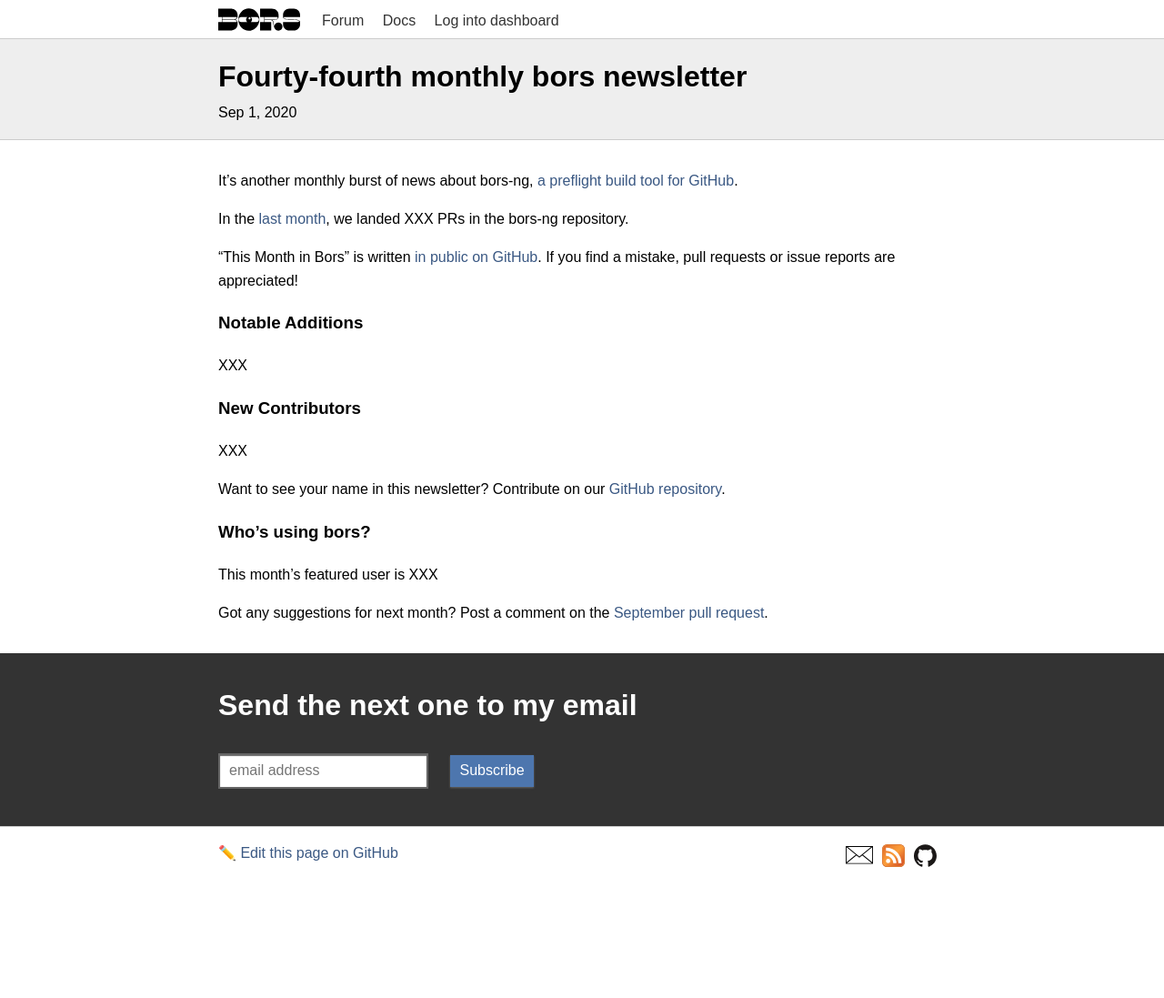
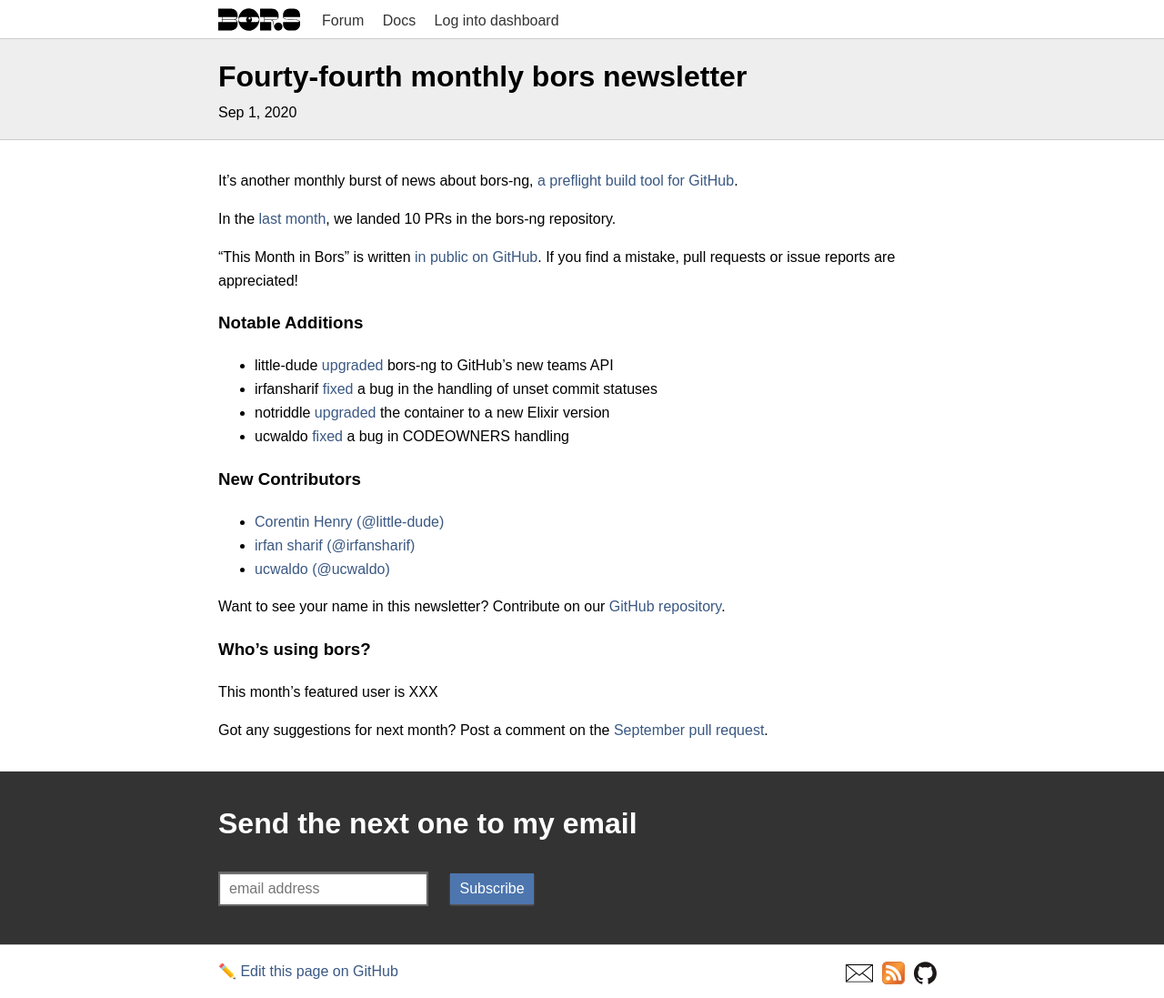
Before and after one commit to bors-ng/bors-ng.github.io, a Jekyll site: the page built from _posts/2020-09-01-tmib-44.md, in a window 1280 px wide. Shown: the whole page at 91% size. Built offline with Jekyll 4.4.1, drawn with Linux system fonts in a browser that asks for light colours; before the commit the page ends 967 px from its top, so only the background shows below that.

Commit message:
Add pull requests and new contributors
Add bors-ng/bors-ng#995 to notable changes list

Add bors-ng/bors-ng#1002 to notable changes list

Add bors-ng/bors-ng#1003 to notable changes list

Add bors-ng/bors-ng#1005 to notable changes list

Add @little-dude to new contributors list

Add @ifransharif to new contributors list

Add @ucwaldo to new contributors list

```diff
--- a/_posts/2020-09-01-tmib-44.md
+++ b/_posts/2020-09-01-tmib-44.md
@@ -8,8 +8,8 @@
 
 It's another monthly burst of news about bors-ng, [a preflight build tool for GitHub](https://www.thoughtworks.com/en/radar/techniques/preflight-builds).
 
-In the [last month](https://github.com/bors-ng/bors-ng/pulls?utf8=%E2%9C%93&q=is%3Apr%20is%3Amerged%20closed%3A2019-12-01..2019-12-31),
-we landed XXX PRs in the bors-ng repository.
+In the [last month](https://github.com/bors-ng/bors-ng/pulls?utf8=%E2%9C%93&q=is%3Apr%20is%3Amerged%20closed%3A2020-08-01..2020-08-31),
+we landed 10 PRs in the bors-ng repository.
 
 "This Month in Bors" is written [in public on GitHub][GitHub for TMiB].
 If you find a mistake, pull requests or issue reports are appreciated!
@@ -19,12 +19,17 @@
 
 ### Notable Additions
 
-XXX
+* little-dude [upgraded](https://github.com/bors-ng/bors-ng/pull/995) bors-ng to GitHub's new teams API
+* irfansharif [fixed](https://github.com/bors-ng/bors-ng/pull/1002) a bug in the handling of unset commit statuses
+* notriddle [upgraded](https://github.com/bors-ng/bors-ng/pull/1003) the container to a new Elixir version
+* ucwaldo [fixed](https://github.com/bors-ng/bors-ng/pull/1005) a bug in CODEOWNERS handling
 
 
 ### New Contributors
 
-XXX
+* [Corentin Henry (@little-dude)](https://github.com/little-dude)
+* [irfan sharif (@irfansharif)](https://github.com/irfansharif)
+* [ucwaldo (@ucwaldo)](https://github.com/ucwaldo)
 
 Want to see your name in this newsletter? Contribute on our [GitHub repository](https://github.com/bors-ng/bors-ng).
 
```
